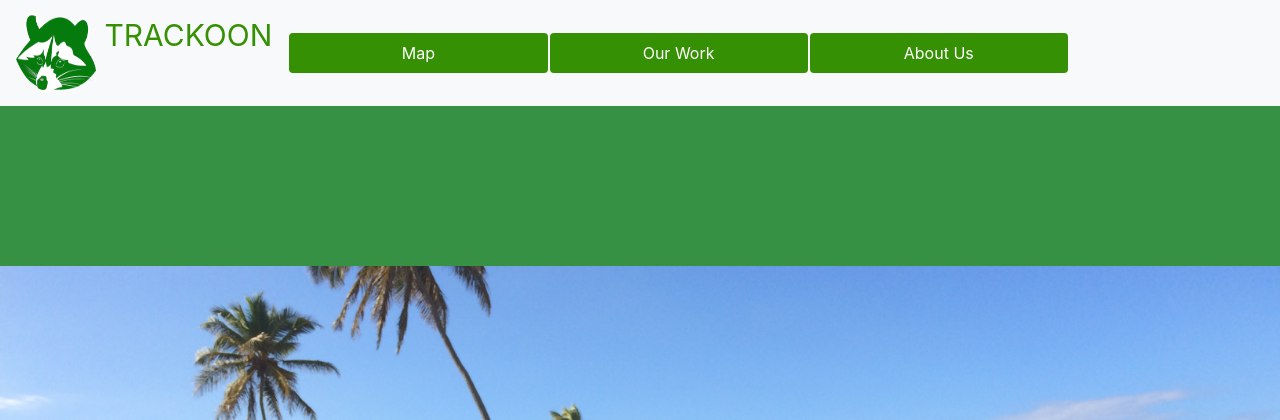
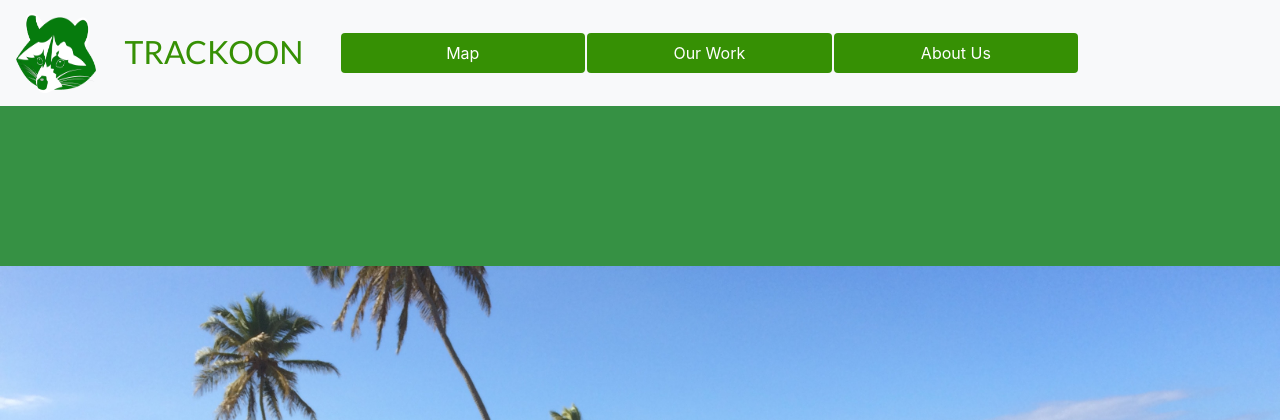
Before and after one commit to shabonout/trashoon, a Django app: page / in a window 1280 px wide. Shown: the top 420 px of the page. Run offline with Django 3.2, Linux system fonts and the light colour scheme; data comes from the database, SQL or seed files in the repository; some libraries are stand-ins or nearby versions.

Commit message:
Fixed positioning of elements in header

```diff
--- a/django-website/src/pins/templates/WebPage.html
+++ b/django-website/src/pins/templates/WebPage.html
@@ -13,7 +13,7 @@
     <nav class="navbar navbar-expand-sm bg-light" style="margin-bottom: 10rem">
         <a class="navbar-brand" href="#" id="Trashoon"  style="color: #369004">
          <img id="logo" src="{% static 'resources/trashoon.png' %}" width="80" height="80" style="" class="d-inline-block align-top" alt="logo">
-        TRACKOON
+        <font size="6" class="titles" style="padding: 20px;position:relative;top:15px">TRACKOON</font>
         </a>
         <div class="navbar-collapse" id="navbarSupportedContent" style="width: 80%; height: 60%" >
             <nav class="nav nav-pills nav-justified" style="width: 80%">
```
